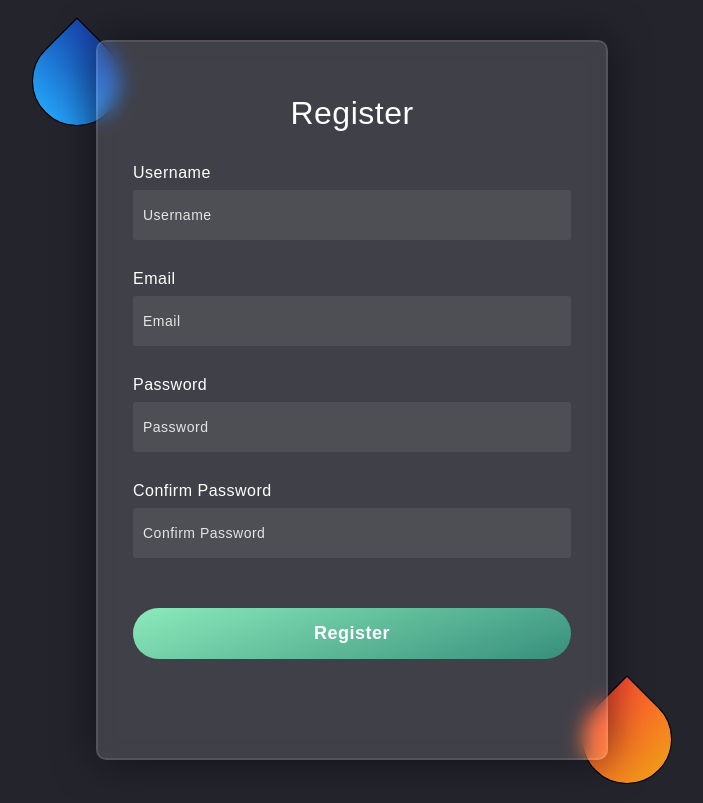
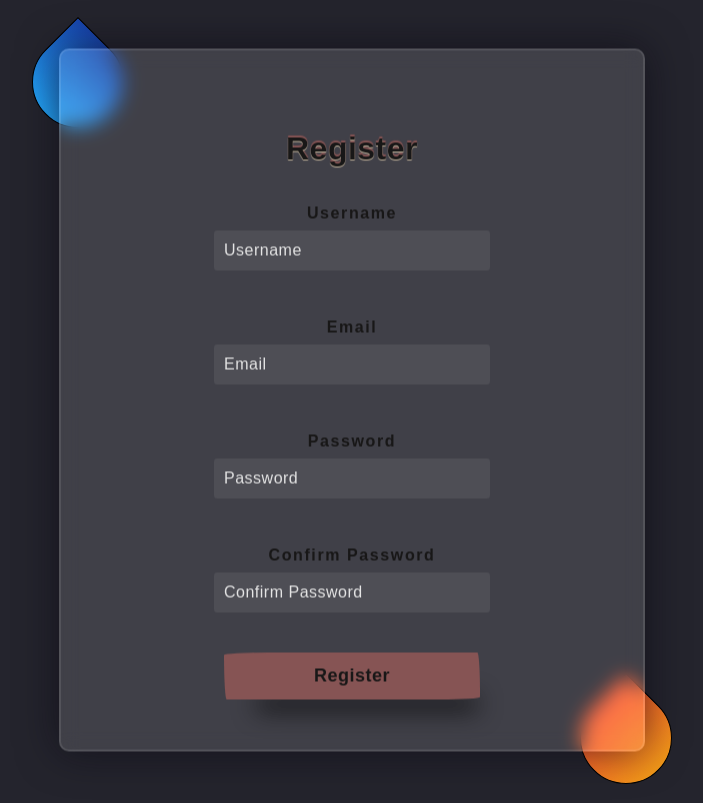
Before and after one commit to stefanmoldoveanu23/MDS-GSketch, a Flask app: page /authentication/register in a window 1280 px wide. Shown: the whole page, without its empty margins (288-991 px from the left). Run offline with Flask 2, Linux system fonts and the light colour scheme; parts of the project's set-up code (start-up, migrations or seed data) failed here and were passed over.

Commit message:
Fixed register form fonts and refractor css code

```diff
--- /dev/null
+++ b/flaskr/static/base.css
@@ -0,0 +1,63 @@
+:root {
+    --bg-color:#24242d;
+
+    /*register.css*/
+    --drop1-color: linear-gradient(
+            #1845ad,
+            #23a2f6
+    );
+    --drop2-color:linear-gradient(
+            to right,
+            #ff512f,
+            #f09819
+    );
+    --form-color:rgba(255, 255, 255, 0.13);
+    --form-border-cl: rgba(255, 255, 255, 0.1);
+    --input-bg-color:rgba(255, 255, 255, 0.07);
+    --submit-button-color:linear-gradient(160deg, #8ceabb 0%, #378f7b 100%);
+
+    /*index.css*/
+    --text-sh1:#865454;
+    --text-sh2:#c4b59d;
+    --text-color: #181717;
+    --squares-color:rgba(255,255,255,0.2);
+}
+
+
+body {
+    width:100%;
+    height:100vh;
+    margin:0;
+    padding:0;
+    background:var(--bg-color);
+    overflow:hidden
+}
+
+.font_text {
+    color:var(--text-color);
+    text-shadow:0 1px 1px var(--text-sh2),0 -2px 1px var(--text-sh1);
+}
+
+.button-paper{
+    margin: 0px;
+    background-color:var(--text-sh1);
+    box-shadow:rgba(0,0,0,.9) 15px 28px 25px -18px;
+    box-sizing:border-box;
+    color:var(--text-color);
+    cursor:pointer;
+    font-family:Neucha,sans-serif;
+    outline:none;
+    padding:.75rem;
+    text-decoration:none;
+    transition:all 235ms ease-in-out;
+    border-radius:255px 15px 225px / 15px 225px 15px 255px
+}
+
+.button-paper:hover {
+    box-shadow:rgba(0,0,0,.3) 2px 8px 8px -5px;
+    transform:translate3d(0,2px,0)
+}
+
+.button-paper:focus {
+    box-shadow:rgba(0,0,0,.3) 2px 8px 4px -6px
+}
--- a/flaskr/static/index.css
+++ b/flaskr/static/index.css
@@ -1,19 +1,3 @@
-:root {
-    --text-sh1:#865454;
-    --text-sh2:#c4b59d;
-    --text-color: #181717;
-    --bg-color:#24242d;
-    --squares-color:rgba(255,255,255,0.2);
-}
-
-body {
-    width:100%;
-    height:100vh;
-    margin:0;
-    padding:0;
-    background:var(--bg-color);
-    overflow:hidden
-}
 .homecontent{
     width: 100%;
     height: 100%;
@@ -26,8 +10,6 @@
     display:block;
     font-size:10vh;
     line-height:8vh;
-    color:var(--text-color);
-    text-shadow:0 3px 8px var(--text-sh2),0 -2px 1px var(--text-sh1);
     letter-spacing:-4px;
     z-index:100
 }
@@ -58,31 +40,11 @@
     }
 }
 
-.button-paper {
+button{
+    display:inline-block;
     width: 20vw;
     margin-top:40vh;
     margin-left: 40vw;
-    background-color:var(--text-sh1);
-    box-shadow:rgba(0,0,0,.9) 15px 28px 25px -18px;
-    box-sizing:border-box;
-    color:var(--text-color);
-    cursor:pointer;
-    display:inline-block;
-    font-family:Neucha,sans-serif;
     font-size:1.3rem;
     line-height:23px;
-    outline:none;
-    padding:.75rem;
-    text-decoration:none;
-    transition:all 235ms ease-in-out;
-    border-radius:255px 15px 225px / 15px 225px 15px 255px
 }
-
-.button-paper:hover {
-    box-shadow:rgba(0,0,0,.3) 2px 8px 8px -5px;
-    transform:translate3d(0,2px,0)
-}
-
-.button-paper:focus {
-    box-shadow:rgba(0,0,0,.3) 2px 8px 4px -6px
-}
--- a/flaskr/static/register.css
+++ b/flaskr/static/register.css
@@ -1,36 +1,6 @@
-:root {
-    --bg-color:#24242d;
-    --drop1-color: linear-gradient(
-            #1845ad,
-            #23a2f6
-    );
-    --drop2-color:linear-gradient(
-            to right,
-            #ff512f,
-            #f09819
-    );
-    --form-color:rgba(255, 255, 255, 0.13);
-    --form-border-cl: rgba(255, 255, 255, 0.1);
-    --input-bg-color:rgba(255, 255, 255, 0.07);
-    --submit-button-color:linear-gradient(160deg, #8ceabb 0%, #378f7b 100%);
-}
-
-*,
-*:before,
-*:after {
-    padding: 0;
-    margin: 0;
-    box-sizing: border-box;
-}
-
-body {
-    height: 100vh;
+.form_shape {
     width: 100%;
-    background-color: var(--bg-color);
-    overflow: hidden;
-}
-
-.form_shape {
+    height: 100%;
     display: flex;
     flex-direction: column;
 }
@@ -61,7 +31,10 @@
 }
 
 form {
-    height: 90vh;
+    display: flex;
+    flex-direction: column;
+    align-items: center;
+    height: fit-content;
     width: 40vw;
     background-color: var(--form-color);
     position: absolute;
@@ -84,29 +57,31 @@
 }
 
 form h3 {
-    font-size: 32px;
-    font-weight: 500;
-    line-height: 42px;
+    font-size: 2rem;
+    line-height: 4vh;
     text-align: center;
 }
 
 label {
+    color: var(--text-color);
     display: block;
-    margin-top: 30px;
-    font-size: 16px;
-    font-weight: 500;
+    margin-top: 1vh;
+    font-size: 1rem;
+    font-weight: 700;
+    letter-spacing: 0.1rem;
 }
 
 input {
     display: block;
-    height: 50px;
-    width: 100%;
+    height: 5vh;
+    width: 50%;
     background-color: var(--input-bg-color) ;
     border-radius: 3px;
     padding: 0 10px;
-    margin-top: 8px;
-    font-size: 14px;
-    font-weight: 300;
+    margin-top: 1vh;
+    margin-bottom: 5vh;
+    font-size: 1rem;
+    font-weight: 200;
 }
 
 ::placeholder {
@@ -114,12 +89,7 @@
 }
 
 button {
-    margin-top: 50px;
-    width: 100%;
-    background-image: var(--submit-button-color);
-    padding: 15px 0;
+    width: 20vw;
     font-size: 18px;
     font-weight: 600;
-    border-radius: 20vh;
-    cursor: pointer;
 }
--- a/flaskr/templates/authentication/register.html
+++ b/flaskr/templates/authentication/register.html
@@ -1,13 +1,10 @@
-<!DOCTYPE html>
-<html lang="en">
-<head>
-    <meta charset="UTF-8">
-    <title>Register</title>
-    <link rel="stylesheet" href="{{ url_for('static',filename='register.css')}}">
-</head>
-<body>
+{% extends 'base.html' %}
 
-<div class="err_msg">
+{% block title %} Register {% endblock %}
+
+{% block body%}
+
+<div class="err_msg" style="display: none">
 {% with messages = get_flashed_messages() %}
     {% if messages %}
         {% for message in messages %}
@@ -20,7 +17,7 @@
 <div class="form_shape">
     <div class="shape"></div>
     <form action="{{url_for('authentication.handle_register')}}" method="post">
-        <h3>Register</h3>
+        <h3 class="font_text">Register</h3>
         <label>Username</label>
         <input type="text" placeholder="Username" name="username" required>
         <label>Email</label>
@@ -29,9 +26,8 @@
         <input type="text" placeholder="Password" name="password" required>
         <label>Confirm Password</label>
         <input type="text" placeholder="Confirm Password" name="confirm-password" required>
-        <button type="submit"> Register</button>
+        <button type="submit" class="button-paper"> Register</button>
     </form>
     <div class="shape"></div>
 </div>
-</body>
-</html>
+{% endblock %}
--- a/flaskr/templates/base.html
+++ b/flaskr/templates/base.html
@@ -5,7 +5,9 @@
     <meta charset="UTF-8">
     <title> {% block title %} {% endblock %} </title>
     <script src="https://ajax.googleapis.com/ajax/libs/jquery/3.6.3/jquery.min.js"></script>
+    <link rel="stylesheet" href="{{url_for('static',filename='base.css')}}">
     <link rel="stylesheet" href="{{url_for('static',filename='index.css')}}">
+    <link rel="stylesheet" href="{{url_for('static',filename='register.css')}}">
 </head>
 
 
--- a/flaskr/templates/index.html
+++ b/flaskr/templates/index.html
@@ -4,7 +4,7 @@
 
 {% block body%}
 <div class="homecontent">
-    <div class="appname">GSketch</div>
+    <div class="appname font_text">GSketch</div>
     <button class="button-paper">
         Create new board
     </button>
```
